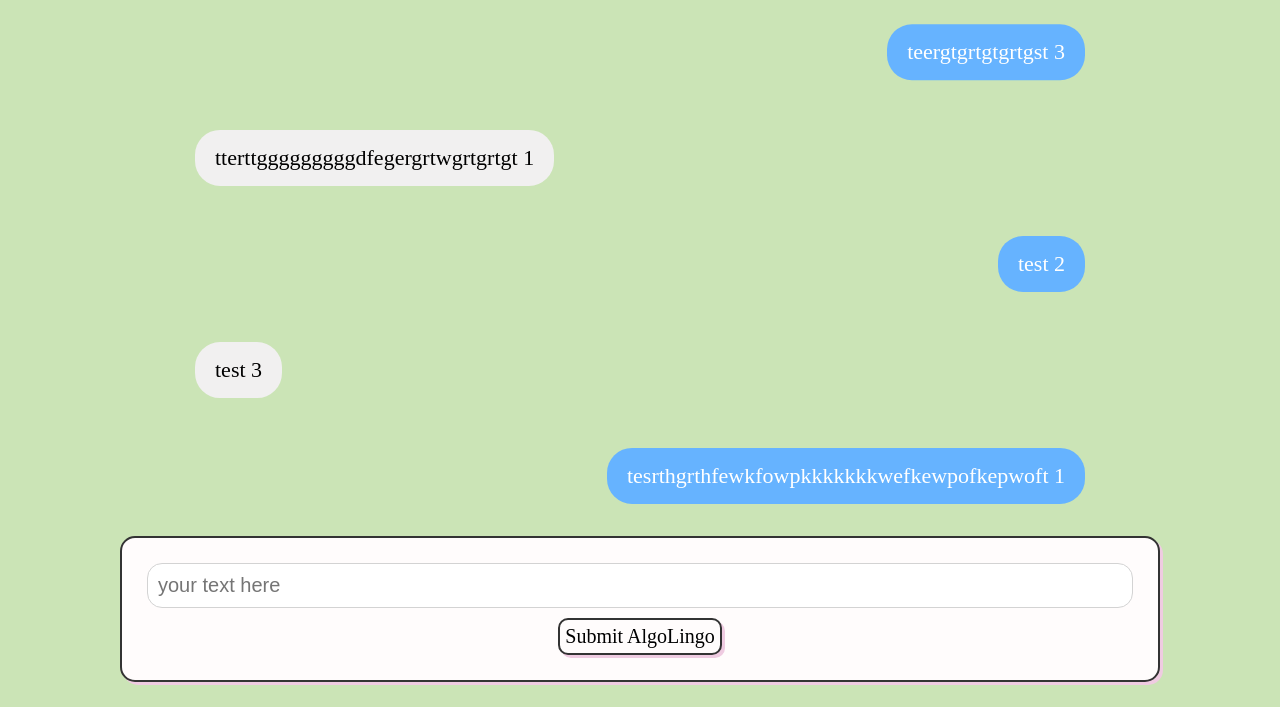
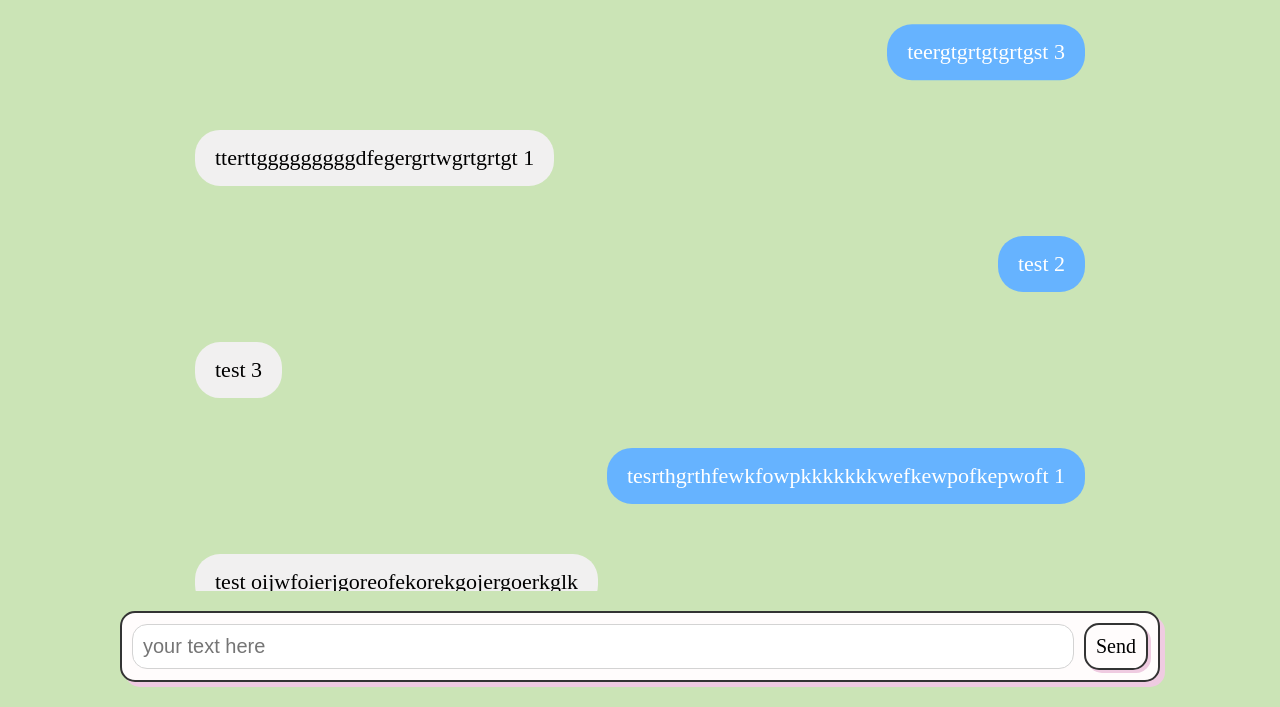
Before and after one commit to nikilia/AlgoLingo, a website: page views/index.html in a window 1280 px wide. Shown: the part 93-800 px from the top of the page. Drawn offline with nearby package versions, Linux system fonts and the light colour scheme; no server answers; a web font is replaced by a local one.

Commit message:
updated styling of the input form

```diff
--- a/public/style.css
+++ b/public/style.css
@@ -46,21 +46,23 @@ form {
   left: 50%;
   transform: translateX(-50%);
   margin-bottom: 25px;
-  padding: 25px;
+  padding: 10px;
   width: 90%;
   max-width: 1040px;
   border-radius: 15px;
   background-color: rgb(255, 252, 252);
   border: 2px solid rgb(51, 51, 51);
-  box-shadow: 3px 3px rgb(239, 203, 225);
+  box-shadow: 5px 5px rgb(239, 203, 225);
+  display: flex;
+  align-items: center;
+  /* justify-content: center; */
 }
 
 
 input {
-  /* display: block; */
-  margin-bottom: 10px;
+  display: block;
   padding: 10px;
-  width: 100%;
+  flex: 1;
   border: 1px solid lightgrey;
   border-radius: 15px;
   font-size: 20px;
@@ -68,12 +70,20 @@ input {
 
 button {
   font-size: 20px;
-  border-radius: 10px;
   background-color: rgb(255, 252, 252);
   border: 2px solid rgb(51, 51, 51);
   box-shadow: 3px 3px rgb(239, 203, 225);
   font-family: "Curiosa Variable Test";
-  padding: 5px;
+  border-radius: 15px;
+  padding: 10px;
+  margin-left: 10px;
+}
+.entryForm {
+  float: left;
+}
+
+#submit-AlgoLingo {
+  float: right;
 }
 
 button:hover {
--- a/views/index.html
+++ b/views/index.html
@@ -79,7 +79,7 @@
           placeholder="your text here"
           required
         />
-        <button type="submit" id="submit-AlgoLingo">Submit AlgoLingo</button>
+        <button type="submit" id="submit-AlgoLingo">Send</button>
       </form>
     </section>
 
```
